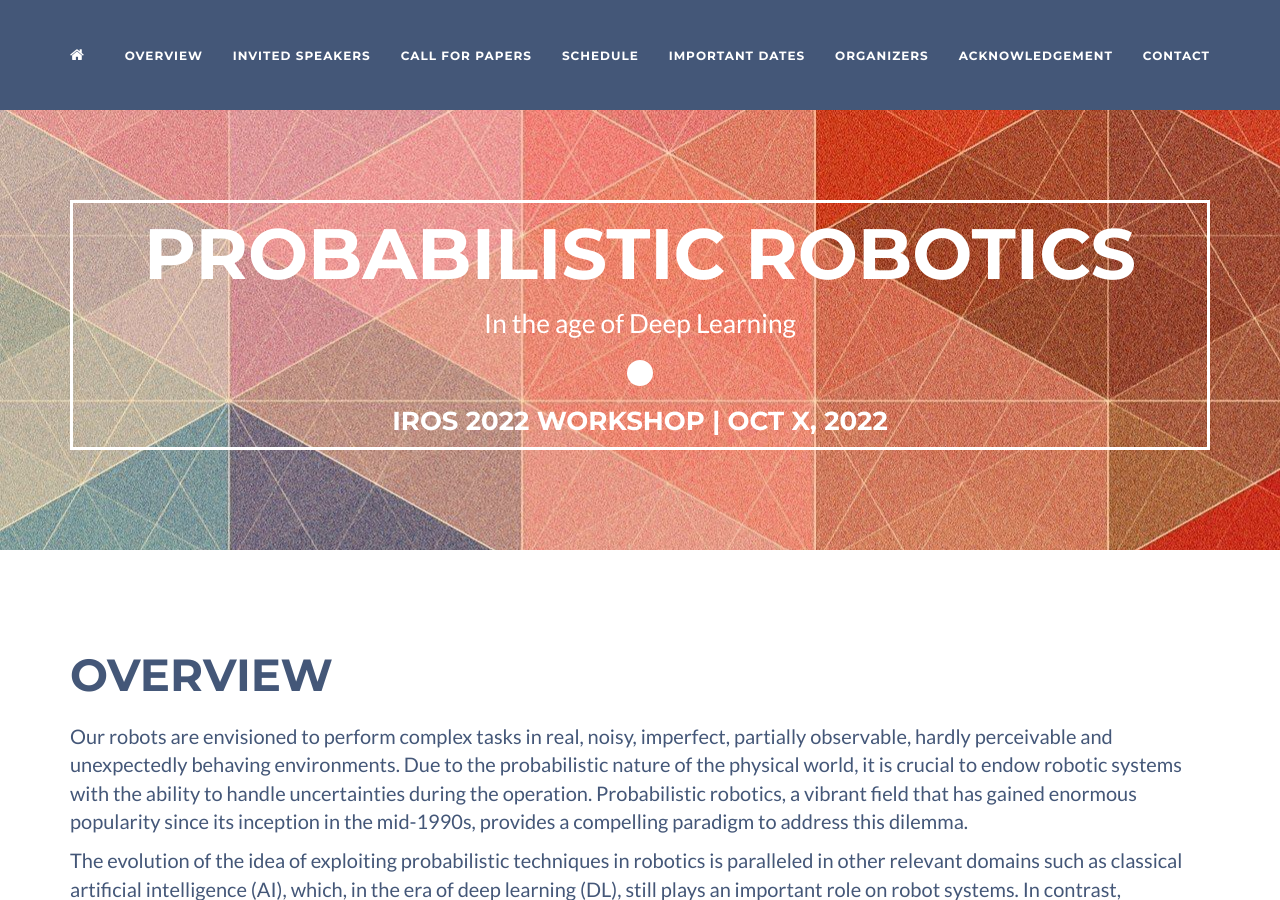
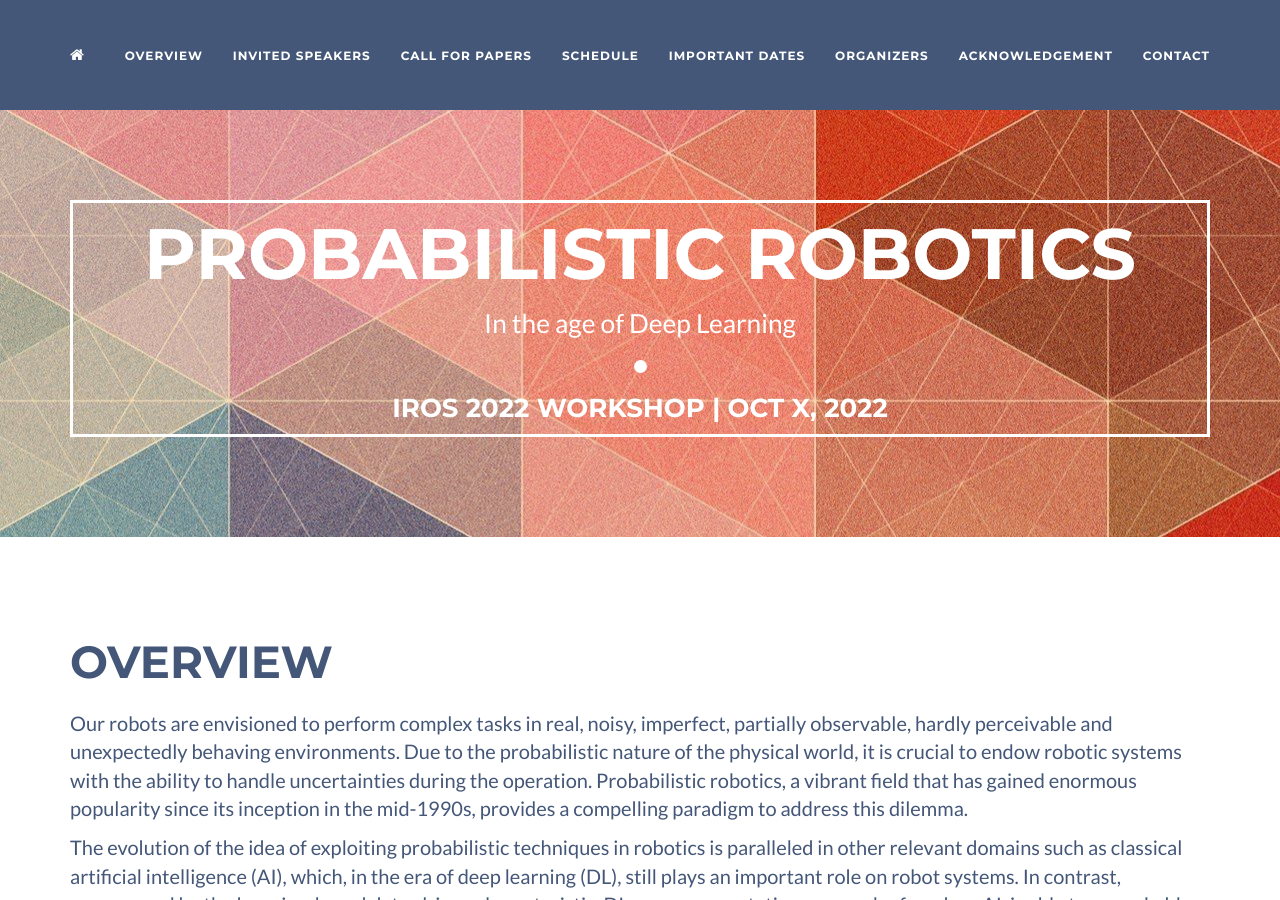
Before and after one commit to probabilisticrobotics/probabilisticrobotics.github.io, a Jekyll site: the page built from _posts/2022-01-07-acknowledgement.md, in a window 1280 px wide and 900 px high. Built offline with Jekyll 4.4.1, drawn with Linux system fonts in a browser that asks for light colours.

Commit message:
Update header.html

```diff
--- a/_includes/header.html
+++ b/_includes/header.html
@@ -8,7 +8,7 @@
                     <span class="name">{{ site.title }}</span>
                     <!--<hr class="star-light" />-->
                     <span class="skills">{{ site.skills }}</span>
-                    <h3 style="height: 1em; width: 1em; background-color: white; border-radius: 50%; margin-top: 0.7em; margin-left: auto; margin-right: auto;"></h3>
+                    <h3 style="height: 0.5em; width: 0.5em; background-color: white; border-radius: 50%; margin-top: 0.7em; margin-left: auto; margin-right: auto;"></h3>
                     <h3>IROS 2022 Workshop | Oct X, 2022</h3>
                 </div>
             </div>
```
